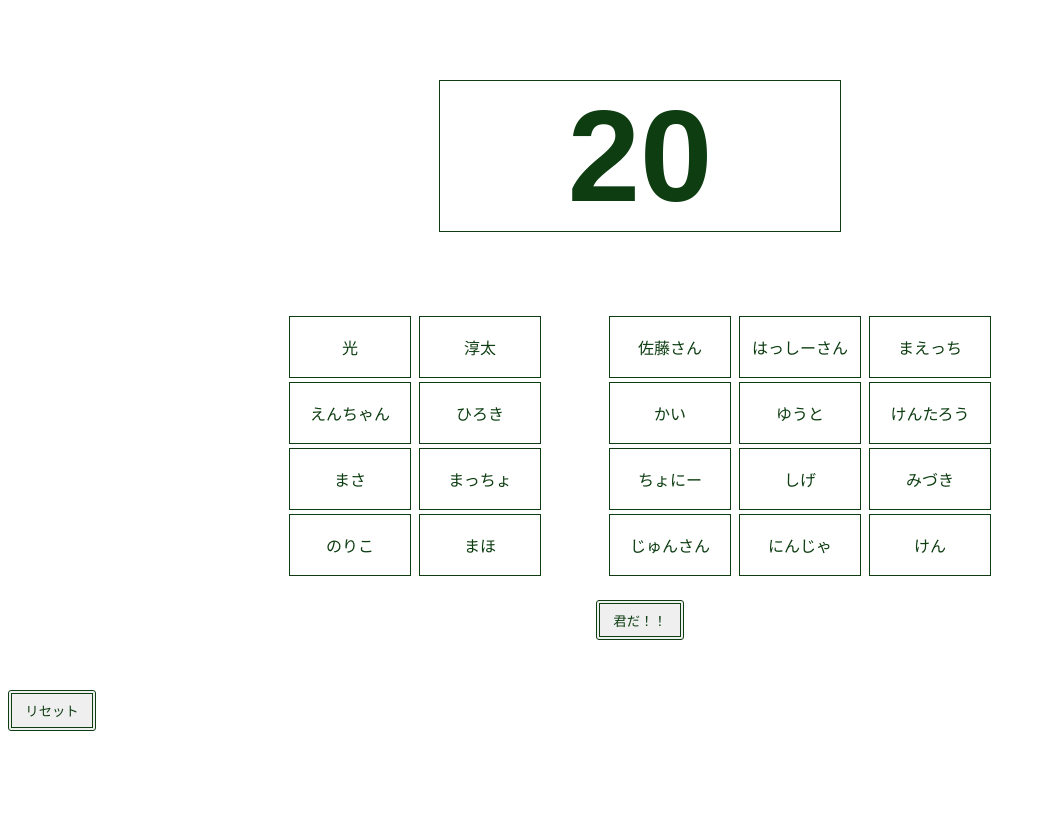
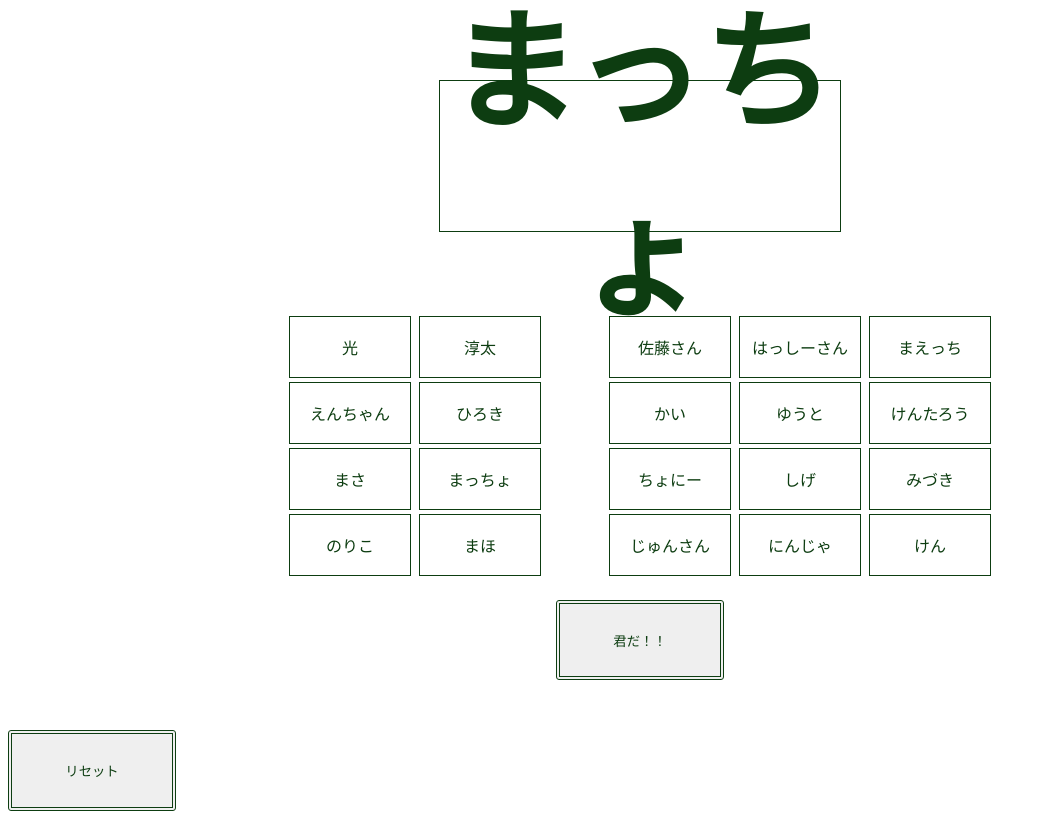
Before and after one commit to Kenny-poko/random-seatmap, a plain HTML site: page index.html in a window 1280 px wide. Both pictures are taken after a click on the button "次の人は..". Shown: the whole page, without its empty margins (0-1046 px from the left). Drawn offline with nearby package versions, Linux system fonts and the light colour scheme.

Commit message:
ルーレット名前表示されるようになったよ。

```diff
--- a/app.js
+++ b/app.js
@@ -15,6 +15,11 @@ $(function(){
     let members = document.getElementsByClassName('members');
     console.log (members);
 
+    let resultLenrth = members.length - 1;
+
+
+
+
     var
       bingo = [],
       status = true,
@@ -22,8 +27,11 @@ $(function(){
       random,
       number,
       result,
+      $members = $(".members"),
       $number = $("#number"),
       $result = $("#result");
+
+      console.log (members[0].textContent);
 
     for(var i = 1; i <= 20; i++) {
       bingo.push(i);
@@ -37,7 +45,7 @@ $(function(){
         roulette = setInterval(function(){
           random = Math.floor(Math.random() * bingo.length);
           number = bingo[random];
-          $result.text(number);
+          $result.text(members[number].textContent);
         }, 10);
       } else {
         status = true;
--- a/style.css
+++ b/style.css
@@ -66,7 +66,7 @@ body {
 
 .button {
   display: inline-block;
-  padding: 0.5em 1em;
+  padding: 2em 4em;
   text-decoration: none;
   color: rgb(13, 61, 17);
   border: double 4px rgb(13, 61, 17);
```
